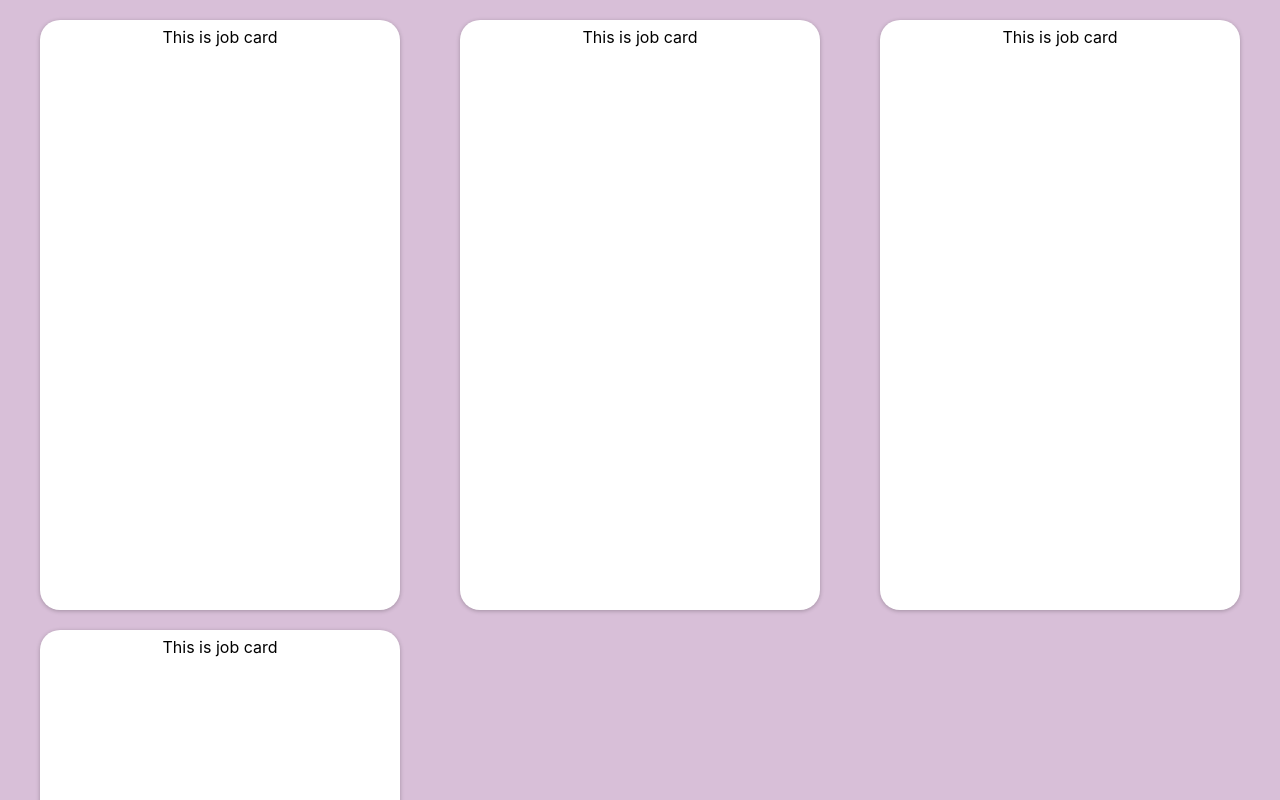
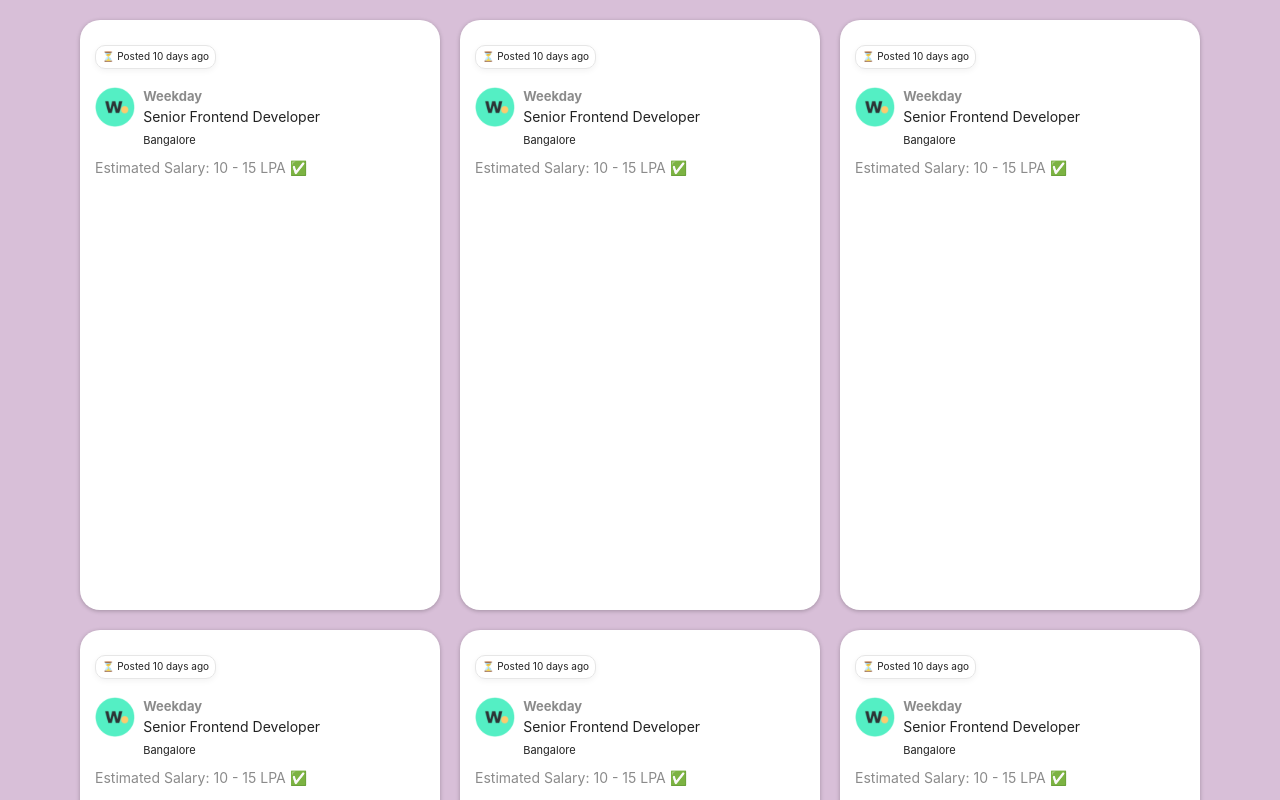
Before and after one commit to Kartik1110/weekday, a React (Vite) app: page / in a window 1280 px wide. Shown: the top 800 px of the page. Built offline with nearby package versions, Linux system fonts and the light colour scheme.

Commit message:
feat: added card header section

```diff
--- a/src/App.css
+++ b/src/App.css
@@ -1,6 +1,8 @@
 .main-layout {
     background-color: thistle;
     padding: 20px;
+    padding-left: 200px;
+    padding-right: 200px;
     display: flex;
     flex-direction: row;
     justify-content: center;
@@ -9,7 +11,7 @@
 .card-layout {
     width: 100vw;
     display: grid;
-    grid-template-columns: repeat(auto-fit, minmax(360px, 1fr));
+    grid-template-columns: 1fr 1fr 1fr;
     grid-gap: 20px;
     justify-items: center;
 }
--- a/src/App.tsx
+++ b/src/App.tsx
@@ -5,10 +5,11 @@
   return (
     <div className='main-layout'>
       <div className='card-layout'>
-        <JobCard />
-        <JobCard />
-        <JobCard />
-        <JobCard />
+        {new Array(10).fill(0).map((_, index) => (
+          <div key={index}>
+            <JobCard />
+          </div>
+        ))}
       </div>
     </div>
   )
--- a/src/components/JobCard.css
+++ b/src/components/JobCard.css
@@ -1,9 +1,9 @@
 .job-card {
     display: flex;
     flex-direction: column;
-    justify-content: space-between;
+    justify-content: start;
     align-items: center;
-    padding: 5px;
+    padding: 15px;
     height: 590px;
     width: 360px;
     max-width: 360px;
@@ -17,3 +17,77 @@
     box-shadow: rgba(0, 0, 0, 0.25) 0px 1px 8px 0px;
     transition: box-shadow 300ms cubic-bezier(0.4, 0, 0.2, 1) 0ms;
 }
+
+.job-header-chip-layout {
+    width: 100%;
+}
+.job-header-chip {
+    float: left;
+    display: flex;
+    flex-direction: row;
+    justify-content: space-between;
+    align-items: center;
+    border: 1px solid rgb(230, 230, 230);
+    border-radius: 10px;
+    box-shadow: rgba(6, 6, 6, 0.05) 0px 2px 6px 0px;
+
+    box-sizing: border-box;
+    color: rgba(0, 0, 0, 0.87);
+    height: 23.5px;
+    padding: 4px 6px;
+    font-size: 10px;
+}
+
+.job-header {
+    display: flex;
+    flex-direction: column;
+    justify-content: start;
+    align-items: start;
+    width: 100%;
+    padding: 8px;
+    padding-top: 0px;
+
+}
+.job-header-layout {
+    display: flex;
+    flex-direction: row;
+    justify-content: space-between;
+    align-items: flex-start;
+    width: 100%;
+    column-gap: 8px;
+    padding-top: 8px;
+}
+.job-header-text {
+    display: flex;
+    flex-direction: column;
+    justify-content: space-between;
+    align-items: flex-start;
+    width: 100%;
+}
+.job-header-company {
+    font-size: 13px;
+    color: rgb(139, 139, 139);
+    margin: 0;
+}
+.job-header-title {
+    margin: 0;
+    font-size: 14px;
+    font-weight: 400;
+    color: rgba(0, 0, 0, 0.87);
+}
+.job-header-location {
+    font-size: 11px;
+    margin: 0;
+    margin-top: 5px;
+    color: rgba(0, 0, 0, 0.87);
+}
+.header-logo {
+    height: 40px;
+}
+.job-header-salary {
+    font-size: 14px;
+    color: rgb(139, 139, 139);
+    margin: 0;
+    margin-top: 8px;
+    margin-bottom: 8px;
+}
--- a/src/components/JobCard.tsx
+++ b/src/components/JobCard.tsx
@@ -1,9 +1,12 @@
 import './JobCard.css'
+import JobCardHeader from './JobCardHeader'
+import JobCardHeaderChip from './JobCardHeaderChip'
 
 export default function JobCard () {
   return (
     <div className="job-card">
-        This is job card
+        <JobCardHeaderChip />
+        <JobCardHeader />
     </div>
   )
 }
--- /dev/null
+++ b/src/components/JobCardHeader.tsx
@@ -0,0 +1,17 @@
+import Logo from '../assets/logo.png';
+
+export default function JobCardHeader() {
+    return (
+        <div className='job-header'>
+            <div className="job-header-layout">
+                <img src={Logo} alt="company-logo" className='header-logo' />
+                <div className='job-header-text'>
+                    <h3 className="job-header-company">Weekday</h3>
+                    <h2 className="job-header-title">Senior Frontend Developer</h2>
+                    <p className="job-header-location">Bangalore</p>
+                </div>
+            </div>
+            <p className='job-header-salary'>Estimated Salary: 10 - 15 LPA ✅</p>
+        </div>
+    )
+}
--- /dev/null
+++ b/src/components/JobCardHeaderChip.tsx
@@ -0,0 +1,9 @@
+import './JobCard.css'
+
+export default function JobCardHeader () {
+  return (
+    <div className="job-header-chip-layout">
+        <p className="job-header-chip">⏳ Posted 10 days ago</p>
+    </div>
+  )
+}
```
Also changed, not shown: src/assets/logo.png (added).
